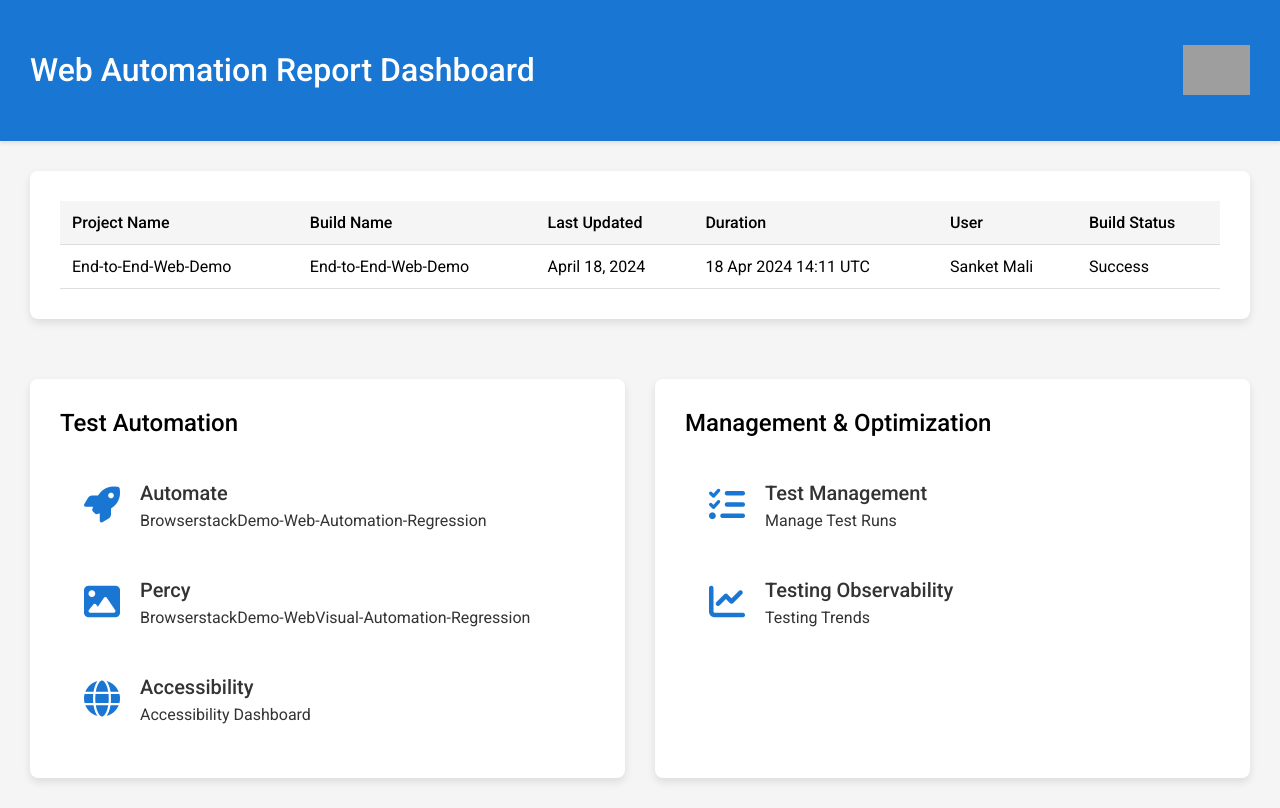
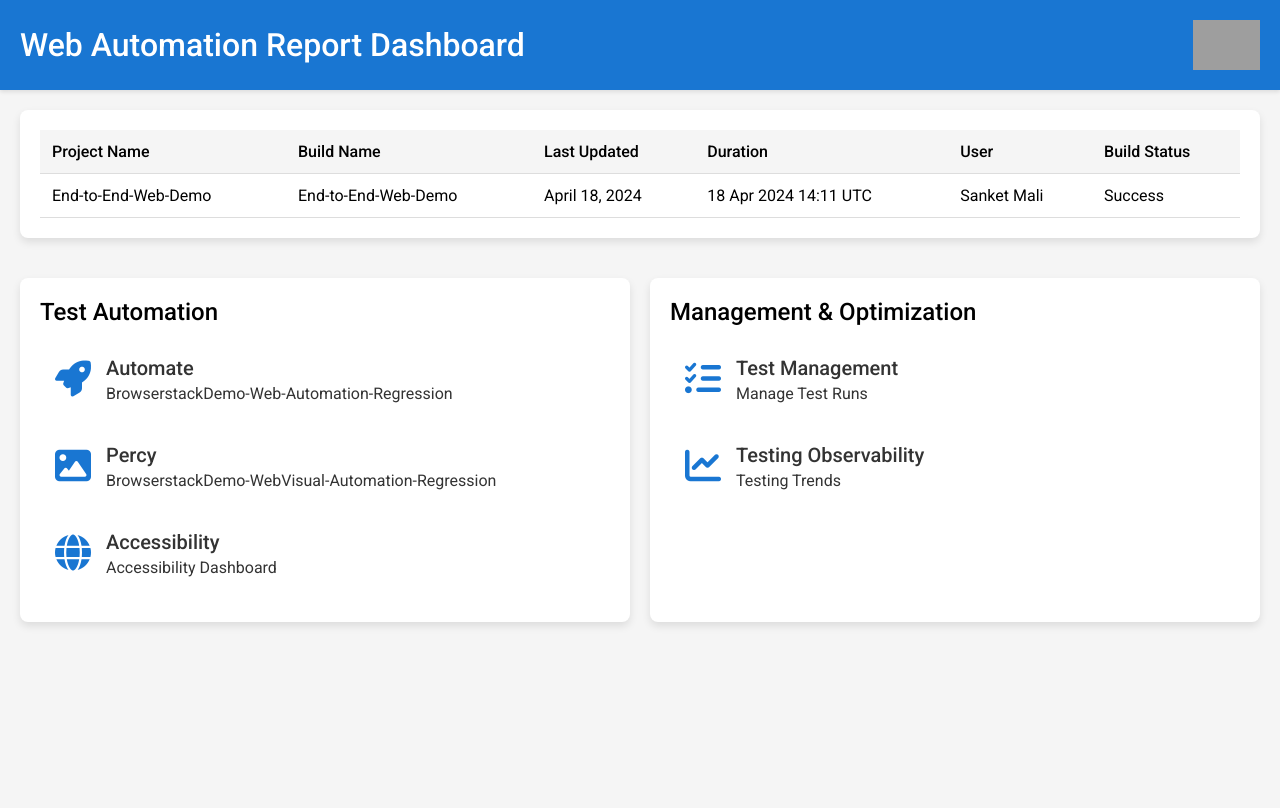
Before and after one commit to SidGit10/E2E-web-platform, a website: page report.html in a window 1280 px wide. Drawn offline with Linux system fonts and the light colour scheme; grey boxes are pictures that could not be loaded.

Commit message:
Update report.html

```diff
--- a/report.html
+++ b/report.html
@@ -16,7 +16,7 @@
 
         .header {
             background-color: #1976d2;
-            padding: 30px;
+            padding: 20px;
             display: flex;
             justify-content: space-between;
             align-items: center;
@@ -27,6 +27,7 @@
             color: #fff;
             font-size: 32px;
             font-weight: 500;
+            margin: 0;
         }
 
         .header img {
@@ -36,22 +37,22 @@
 
         .container {
             display: grid;
-            grid-template-columns: repeat(auto-fit, minmax(400px, 1fr));
-            grid-gap: 30px;
-            padding: 30px;
+            grid-template-columns: repeat(auto-fit, minmax(300px, 1fr));
+            gap: 20px;
+            padding: 20px;
         }
 
         .section {
             background-color: #fff;
             border-radius: 8px;
             box-shadow: 0 4px 8px rgba(0, 0, 0, 0.1);
-            padding: 30px;
+            padding: 20px;
         }
 
         .section-title {
             font-size: 24px;
             font-weight: 500;
-            margin-bottom: 20px;
+            margin-bottom: 15px;
         }
 
         .link {
@@ -59,9 +60,10 @@
             align-items: center;
             text-decoration: none;
             color: #333;
-            padding: 24px;
+            padding: 15px;
             border-radius: 8px;
             transition: background-color 0.3s;
+            margin-bottom: 10px;
         }
 
         .link:hover {
@@ -70,7 +72,7 @@
 
         .icon {
             font-size: 36px;
-            margin-right: 20px;
+            margin-right: 15px;
             color: #1976d2;
         }
 
@@ -82,15 +84,15 @@
 
         .link-text p {
             font-size: 16px;
-            margin: 6px 0 0;
+            margin: 4px 0 0;
         }
 
         .summary-table {
             background-color: #fff;
             border-radius: 8px;
             box-shadow: 0 4px 8px rgba(0, 0, 0, 0.1);
-            padding: 30px;
-            margin: 30px;
+            padding: 20px;
+            margin: 20px;
         }
 
         .summary-table table {
@@ -117,7 +119,7 @@
     <img src="https://browserstack.wpenginepowered.com/wp-content/themes/browserstack/img/bstack-logo-global.svg" alt="BrowserStack Logo">
 </div>
 
-<div class="summary-table">
+<div class="summary-table" role="table">
     <table>
         <thead>
         <tr>
```
